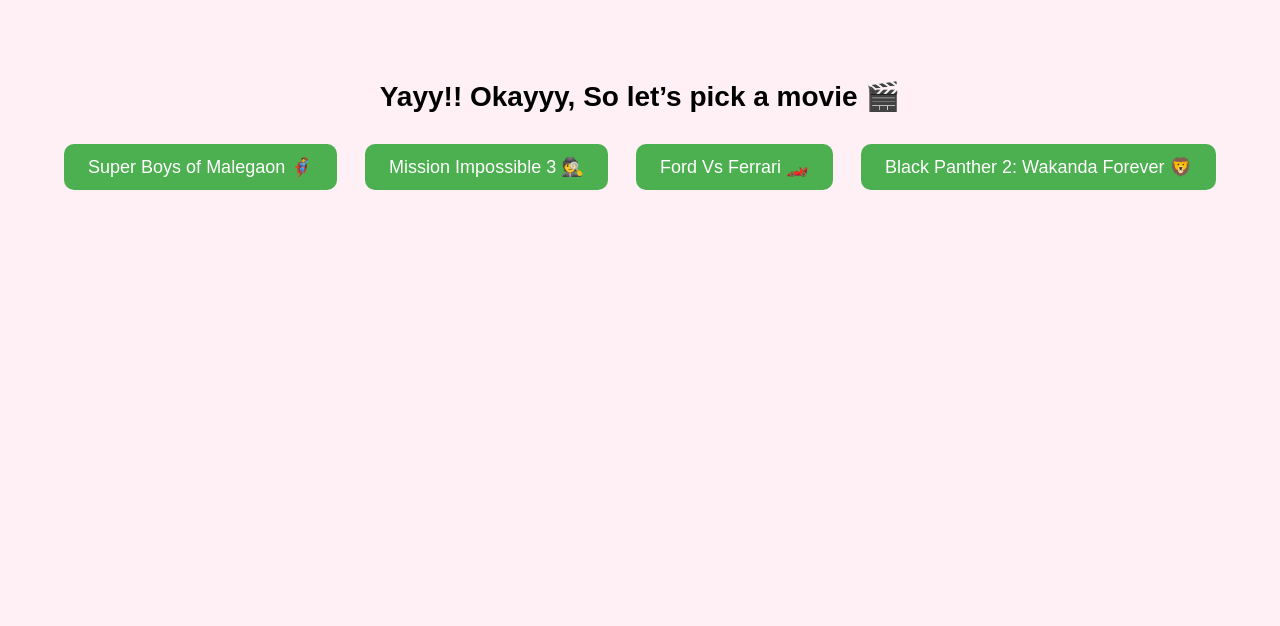
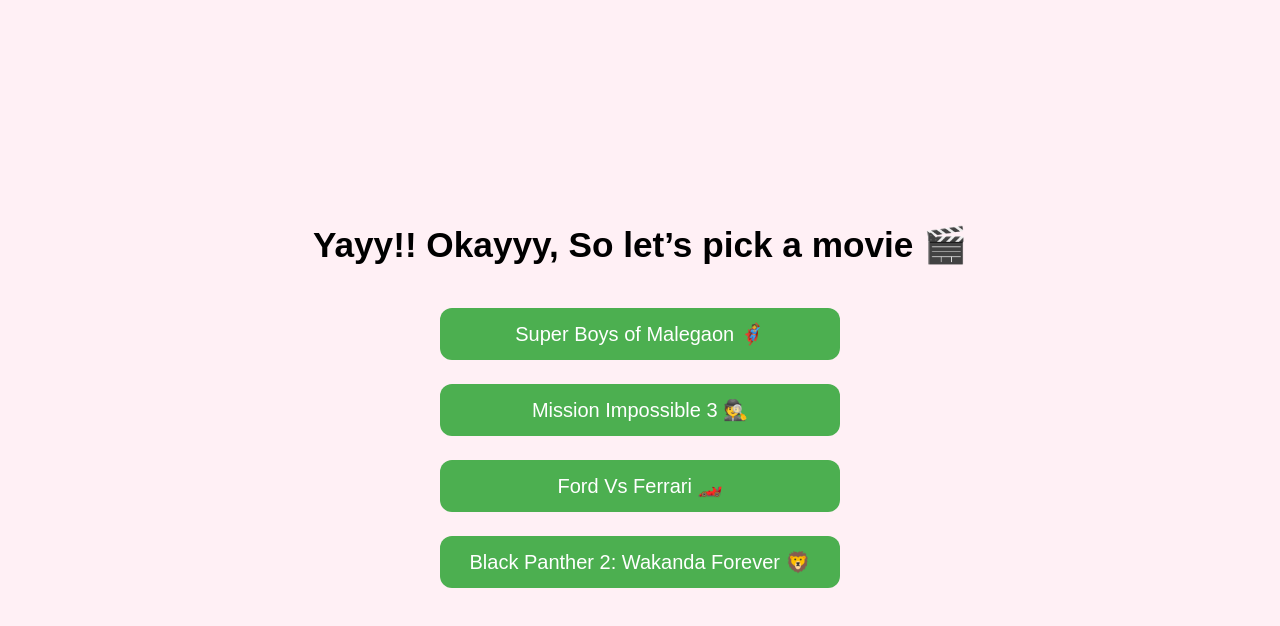
Before and after one commit to Ved-Karawale/Movie-invite, a plain HTML site: page index.html in a window 1280 px wide. Both pictures are taken after a click on the button "Yes". Drawn offline with Linux system fonts and the light colour scheme.

Commit message:
index.html

```diff
--- a/index.html
+++ b/index.html
@@ -3,23 +3,39 @@
 <head>
   <title>Movie Night?</title>
   <style>
-    body {
-      font-family: 'Arial';
-      text-align: center;
-      margin-top: 80px;
+    * {
+      box-sizing: border-box;
+    }
+
+    html, body {
+      height: 100%;
+      margin: 0;
+      padding: 0;
+      font-family: 'Arial', sans-serif;
       background-color: #fff0f5;
     }
 
+    .centered-container {
+      display: flex;
+      flex-direction: column;
+      justify-content: center;
+      align-items: center;
+      height: 100vh;
+      text-align: center;
+      padding: 20px;
+    }
+
     h1 {
-      font-size: 28px;
+      font-size: 2.2rem;
+      margin-bottom: 30px;
     }
 
     button, .option {
-      padding: 12px 24px;
+      padding: 14px 28px;
       margin: 12px;
-      font-size: 18px;
+      font-size: 20px;
       border: none;
-      border-radius: 10px;
+      border-radius: 12px;
       cursor: pointer;
       transition: 0.3s;
     }
@@ -31,12 +47,14 @@
 
     #response {
       margin-top: 30px;
-      font-size: 22px;
+      font-size: 20px;
       font-weight: bold;
     }
 
     .option {
-      display: inline-block;
+      display: block;
+      width: 80%;
+      max-width: 400px;
       background-color: #4CAF50;
       color: white;
     }
@@ -45,23 +63,35 @@
       background-color: #388e3c;
     }
 
-    #movie-picker, #final-message {
+    #movie-picker, #final-message, #main-question {
       display: none;
+    }
+
+    #main-question.active,
+    #movie-picker.active,
+    #final-message.active {
+      display: flex;
+      flex-direction: column;
+      align-items: center;
+    }
+
+    #finalText {
+      font-size: 2rem;
+      padding: 20px;
+      line-height: 1.6;
     }
   </style>
 </head>
 <body>
 
-  <!-- First screen -->
-  <div id="main-question">
+  <div id="main-question" class="centered-container active">
     <h1>Are you free to watch a movie tonight?</h1>
-    <button id="yesBtn" onclick="handleClick('yes')">Yes</button>
-    <button id="noBtn" onclick="handleClick('no')">No</button>
+    <button onclick="handleClick('yes')">Yes</button>
+    <button onclick="handleClick('no')">No</button>
     <div id="response"></div>
   </div>
 
-  <!-- Second screen -->
-  <div id="movie-picker">
+  <div id="movie-picker" class="centered-container">
     <h1>Yayy!! Okayyy, So let’s pick a movie 🎬</h1>
     <div class="option" onclick="pickMovie('A')">Super Boys of Malegaon 🦸</div>
     <div class="option" onclick="pickMovie('B')">Mission Impossible 3 🕵️</div>
@@ -69,8 +99,7 @@
     <div class="option" onclick="pickMovie('D')">Black Panther 2: Wakanda Forever 🦁</div>
   </div>
 
-  <!-- Final message -->
-  <div id="final-message">
+  <div id="final-message" class="centered-container">
     <h1 id="finalText"></h1>
   </div>
 
@@ -81,8 +110,8 @@
       const response = document.getElementById('response');
 
       if (answer === 'yes') {
-        document.getElementById('main-question').style.display = 'none';
-        document.getElementById('movie-picker').style.display = 'block';
+        document.getElementById('main-question').classList.remove('active');
+        document.getElementById('movie-picker').classList.add('active');
         response.textContent = '';
       } else {
         noClickCount++;
@@ -117,8 +146,8 @@
           break;
       }
 
-      document.getElementById('movie-picker').style.display = 'none';
-      document.getElementById('final-message').style.display = 'block';
+      document.getElementById('movie-picker').classList.remove('active');
+      document.getElementById('final-message').classList.add('active');
       document.getElementById('finalText').textContent =
         `Yay! Let's meet online to watch "${movie}" at ${time} 🍿`;
     }
```
